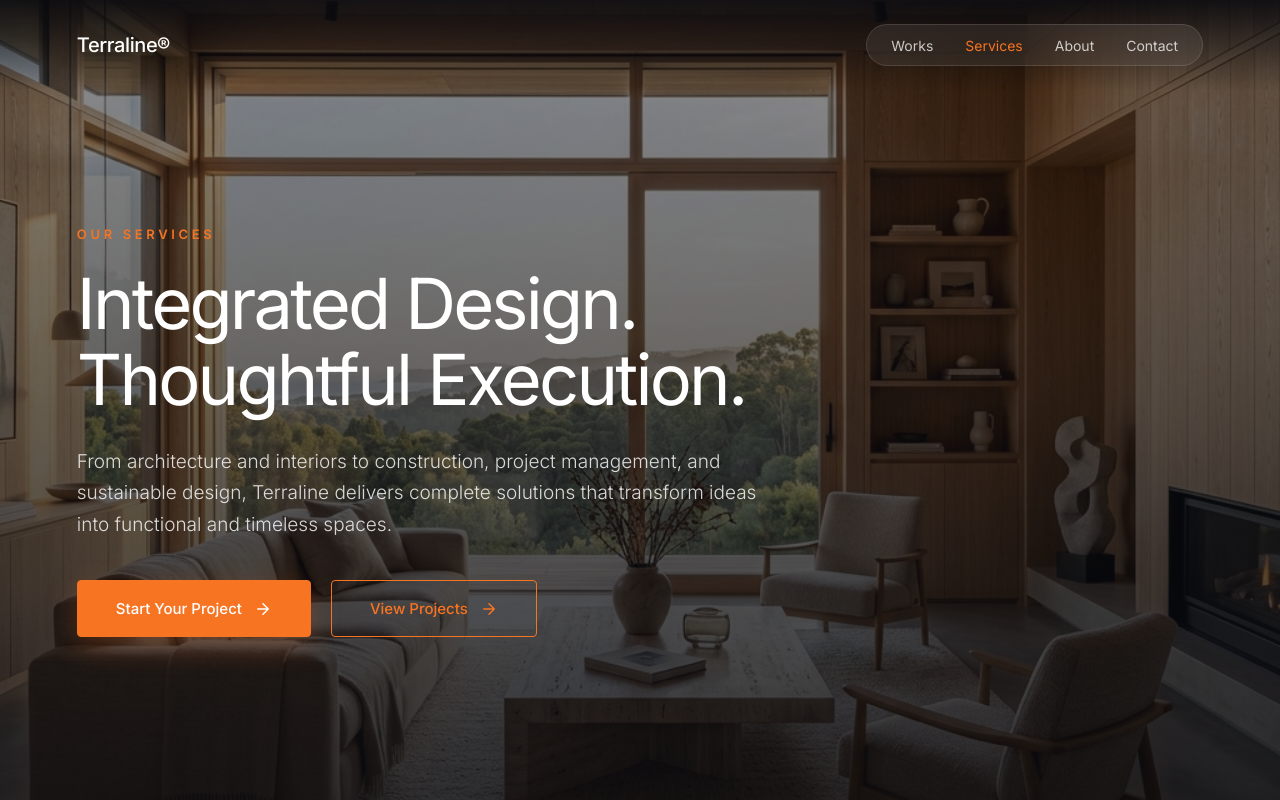
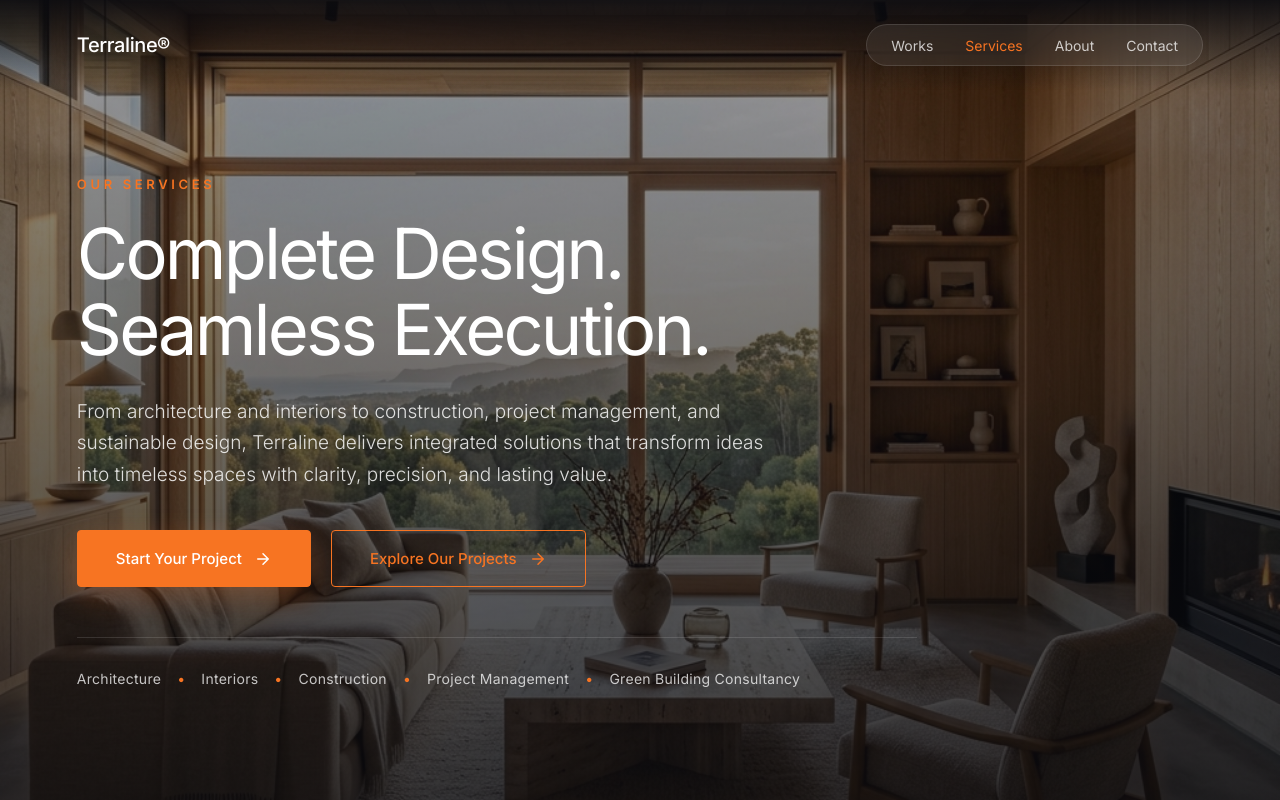
Before and after one commit to varada2315/deepak, a website built with Vite: page services.html in a window 1280 px wide. Shown: the top 800 px of the page. Built offline with nearby package versions, Linux system fonts and the light colour scheme.

Commit message:
Redesign Services Hero section in MAP Architects style with updated heading, copy, CTA buttons, and bullet-separated capabilities list

```diff
--- a/services.html
+++ b/services.html
@@ -415,6 +415,150 @@
       }
   }
   </style>
+<style id="map-services-hero-updated-styles">
+.map-services-hero-section {
+    position: relative;
+    width: 100%;
+    min-height: 100vh;
+    display: flex;
+    align-items: center;
+    padding: 160px 6% 100px;
+    box-sizing: border-box;
+    overflow: hidden;
+    background-color: #0A0B10;
+    color: #FFFFFF;
+}
+
+.map-services-hero-bg-wrapper {
+    position: absolute;
+    top: 0;
+    left: 0;
+    width: 100%;
+    height: 100%;
+    z-index: 1;
+    overflow: hidden;
+}
+
+.map-services-hero-bg {
+    width: 100%;
+    height: 100%;
+    object-fit: cover;
+    object-position: center;
+    transform: scale(1.05);
+    transition: transform 1.8s cubic-bezier(0.16, 1, 0.3, 1);
+}
+
+.map-services-hero-section.in-view .map-services-hero-bg {
+    transform: scale(1);
+}
+
+.map-services-hero-overlay {
+    position: absolute;
+    top: 0;
+    left: 0;
+    width: 100%;
+    height: 100%;
+    background: linear-gradient(180deg, rgba(10, 11, 16, 0.4) 0%, rgba(10, 11, 16, 0.78) 100%);
+    z-index: 2;
+}
+
+.map-services-hero-container {
+    position: relative;
+    z-index: 3;
+    max-width: 1320px;
+    margin: 0 auto;
+    width: 100%;
+}
+
+.map-services-hero-content {
+    max-width: 840px;
+}
+
+.map-services-hero-label {
+    display: inline-block;
+    font-family: 'Inter', system-ui, -apple-system, sans-serif;
+    font-size: 13px;
+    font-weight: 600;
+    letter-spacing: 0.28em;
+    text-transform: uppercase;
+    color: #F77422;
+    margin-bottom: 24px;
+    opacity: 0;
+    transform: translateY(20px);
+    transition: opacity 0.8s ease 0.1s, transform 0.8s ease 0.1s;
+}
+
+.map-services-hero-heading {
+    font-family: 'Inter', system-ui, -apple-system, sans-serif;
+    font-size: clamp(42px, 5.5vw, 76px);
+    font-weight: 400;
+    line-height: 1.08;
+    letter-spacing: -0.04em;
+    color: #FFFFFF;
+    margin: 0 0 28px 0;
+    opacity: 0;
+    transform: translateY(30px);
+    transition: opacity 0.9s ease 0.2s, transform 0.9s ease 0.2s;
+}
+
+.map-services-hero-text {
+    font-family: 'Inter', system-ui, -apple-system, sans-serif;
+    font-size: clamp(16px, 1.6vw, 19px);
+    font-weight: 300;
+    line-height: 1.65;
+    color: rgba(255, 255, 255, 0.84);
+    margin: 0 0 40px 0;
+    max-width: 720px;
+    opacity: 0;
+    transform: translateY(20px);
+    transition: opacity 0.9s ease 0.35s, transform 0.9s ease 0.35s;
+}
+
+.map-services-hero-cta {
+    display: flex;
+    align-items: center;
+    flex-wrap: wrap;
+    gap: 20px;
+    margin-bottom: 50px;
+    opacity: 0;
+    transform: translateY(20px);
+    transition: opacity 0.9s ease 0.5s, transform 0.9s ease 0.5s;
+}
+
+.map-services-hero-list {
+    display: flex;
+    align-items: center;
+    flex-wrap: wrap;
+    gap: 16px;
+    padding-top: 32px;
+    border-top: 1px solid rgba(255, 255, 255, 0.12);
+    opacity: 0;
+    transform: translateY(20px);
+    transition: opacity 0.9s ease 0.65s, transform 0.9s ease 0.65s;
+}
+
+.map-services-hero-list span {
+    font-family: 'Inter', system-ui, sans-serif;
+    font-size: 14px;
+    font-weight: 400;
+    color: rgba(255, 255, 255, 0.75);
+    letter-spacing: 0.02em;
+}
+
+.map-services-hero-list .map-list-divider {
+    color: #F77422;
+    font-size: 14px;
+}
+
+.map-services-hero-section.in-view .map-services-hero-label,
+.map-services-hero-section.in-view .map-services-hero-heading,
+.map-services-hero-section.in-view .map-services-hero-text,
+.map-services-hero-section.in-view .map-services-hero-cta,
+.map-services-hero-section.in-view .map-services-hero-list {
+    opacity: 1 !important;
+    transform: translateY(0) !important;
+}
+</style>
 </head>
 <body>
 
@@ -432,18 +576,18 @@
   <!-- 1. Hero Section -->
   <section id="services-hero" class="map-services-hero-section in-view">
   <div class="map-services-hero-bg-wrapper">
-      <img src="/images/service_02_interior.png" alt="Terraline Interior Architecture & Design" class="map-services-hero-bg" />
+    <img src="/images/service_02_interior.png" alt="Terraline Architecture & Interior Design Studio" class="map-services-hero-bg" />
     <div class="map-services-hero-overlay"></div>
   </div>
 
   <div class="map-services-hero-container">
     <div class="map-services-hero-content">
-        <span class="map-label">OUR SERVICES</span>
+      <span class="map-services-hero-label">OUR SERVICES</span>
       <h1 class="map-services-hero-heading">
-          Integrated Design.<br>Thoughtful Execution.
+        Complete Design.<br>Seamless Execution.
       </h1>
       <p class="map-services-hero-text">
-          From architecture and interiors to construction, project management, and sustainable design, Terraline delivers complete solutions that transform ideas into functional and timeless spaces.
+        From architecture and interiors to construction, project management, and sustainable design, Terraline delivers integrated solutions that transform ideas into timeless spaces with clarity, precision, and lasting value.
       </p>
       <div class="map-services-hero-cta">
         <a href="contact.html" class="map-btn map-btn-primary">
@@ -451,9 +595,21 @@
           <svg class="map-btn-arrow" viewBox="0 0 24 24" fill="none" stroke="currentColor" stroke-width="2" stroke-linecap="round" stroke-linejoin="round"><path d="M5 12h14M12 5l7 7-7 7"/></svg>
         </a>
         <a href="projects.html" class="map-btn map-btn-outline">
-            View Projects
+          Explore Our Projects
           <svg class="map-btn-arrow" viewBox="0 0 24 24" fill="none" stroke="currentColor" stroke-width="2" stroke-linecap="round" stroke-linejoin="round"><path d="M5 12h14M12 5l7 7-7 7"/></svg>
         </a>
+      </div>
+
+      <div class="map-services-hero-list">
+        <span>Architecture</span>
+        <span class="map-list-divider">•</span>
+        <span>Interiors</span>
+        <span class="map-list-divider">•</span>
+        <span>Construction</span>
+        <span class="map-list-divider">•</span>
+        <span>Project Management</span>
+        <span class="map-list-divider">•</span>
+        <span>Green Building Consultancy</span>
       </div>
     </div>
   </div>
```
Lines whose indentation alone changed are shown as unchanged.
